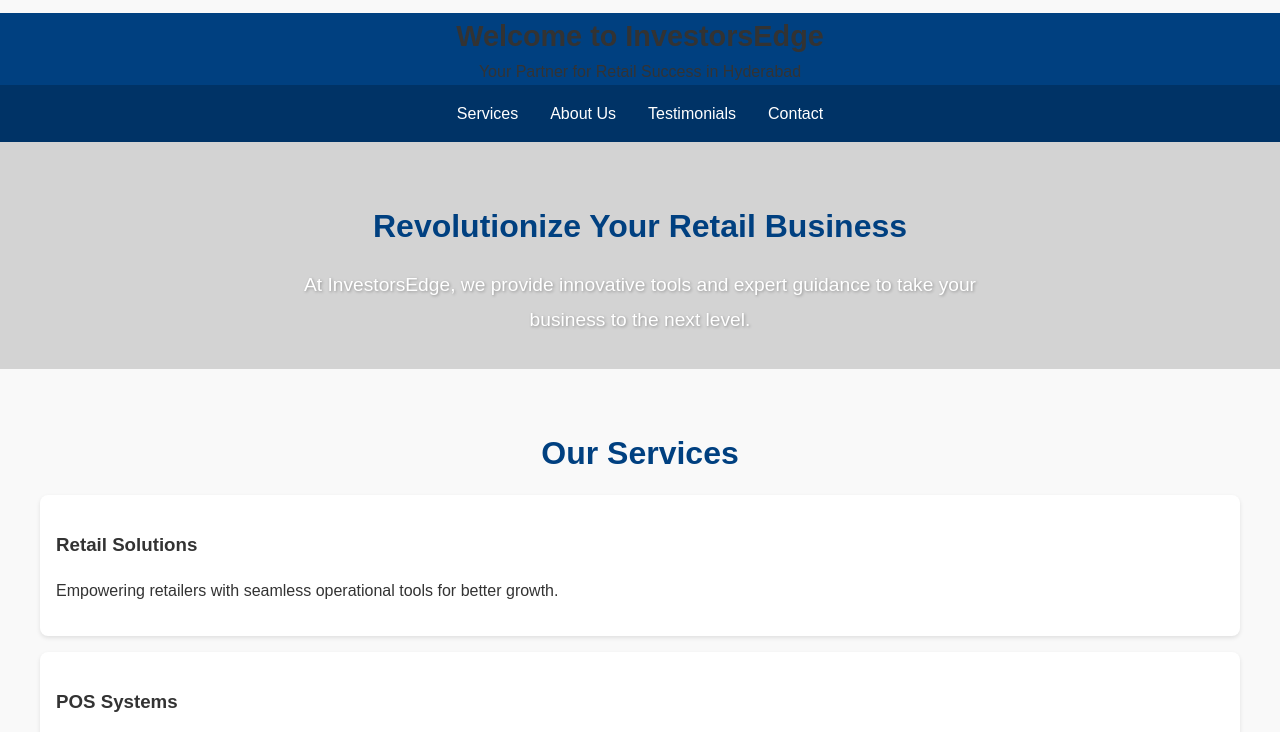
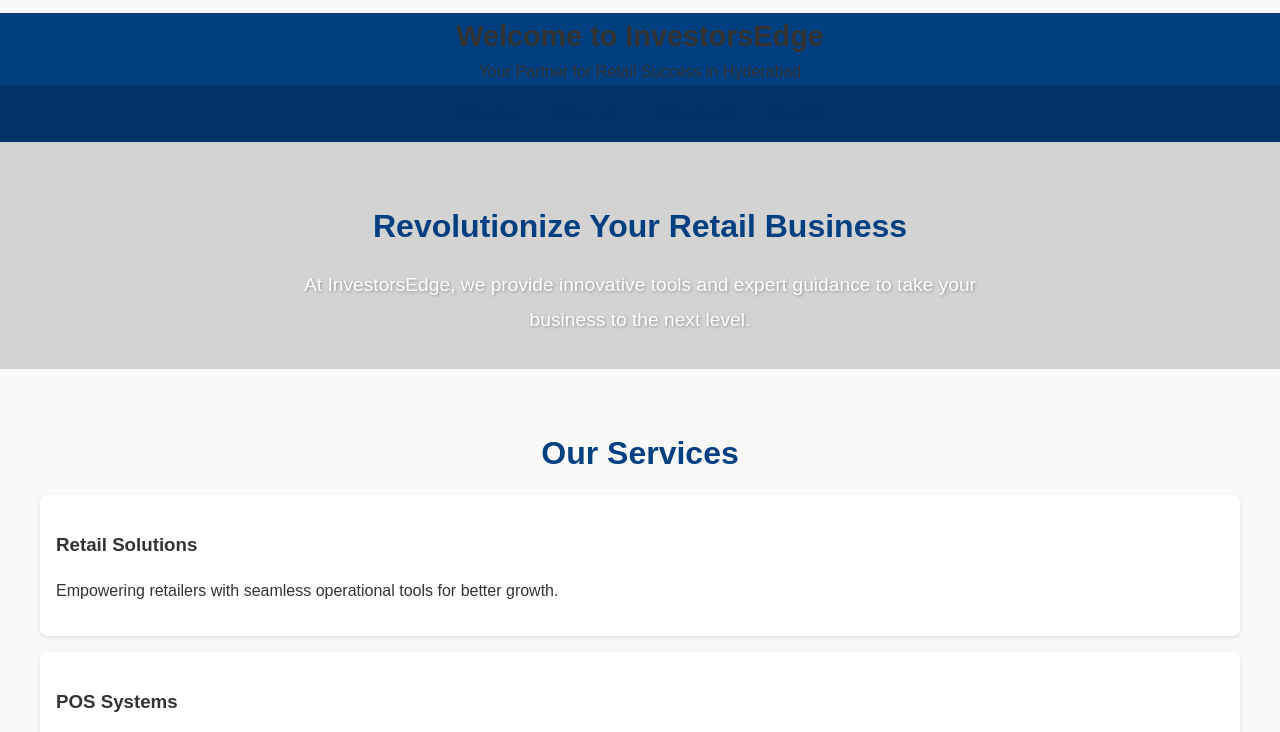
Before and after one commit to investorsedgein/retailers, a plain HTML site: page index.html in a window 1280 px wide. Shown: the part 56-788 px from the top of the page. Drawn offline with Linux system fonts and the light colour scheme.

Commit message:
Update style.css

```diff
--- a/style.css
+++ b/style.css
@@ -68,7 +68,7 @@
         }
 
         nav a {
-            color: #fff;
+            color: #003366;
             text-decoration: none;
             padding: 0.5rem 1rem;
             transition: background 0.3s;
```
